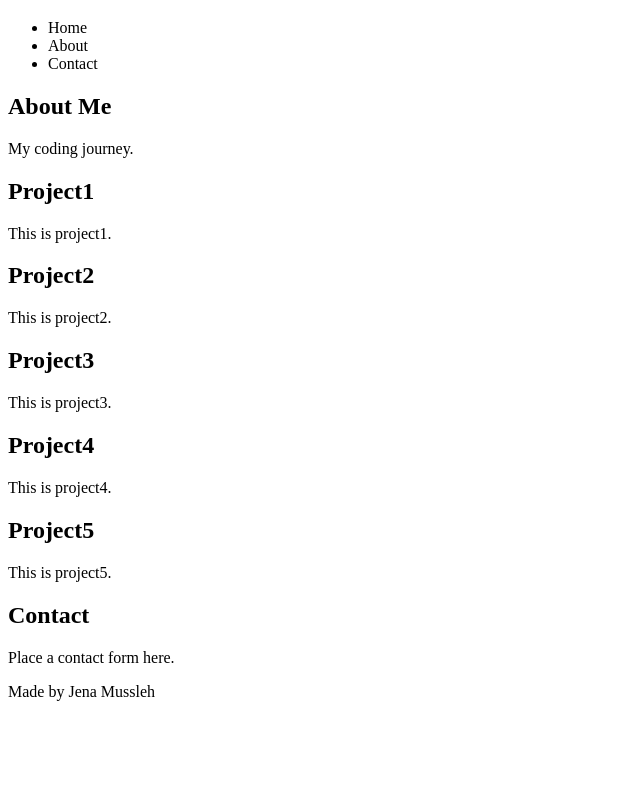
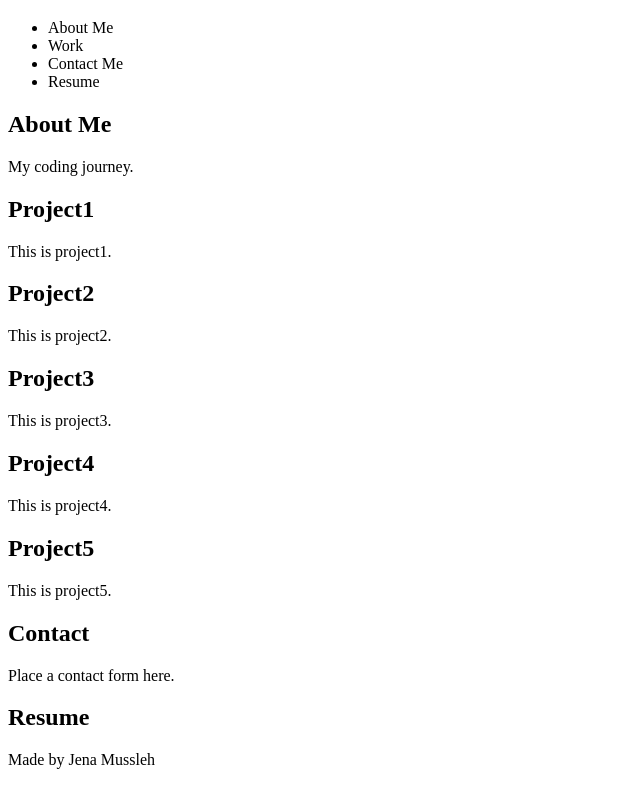
Before and after one commit to Jmussleh/My-professional-portfolio, a plain HTML site: page index.html in a window 1280 px wide. Shown: the part 61-846 px from the top of the page, without its empty margins (0-640 px from the left). Before the commit the page ends 800 px from the top, so only its background shows below. Drawn offline with Linux system fonts and the light colour scheme.

Commit message:
Added more headings and defined card classes

```diff
--- a/index.html
+++ b/index.html
@@ -1,7 +1,7 @@
 <!DOCTYPE html>
 <html lang="en">
 <head>
-    <link="stylesheet" href="styles.css">
+    <link="stylesheet" href="style.css">
     <meta charset="UTF-8">
     <meta http-equiv="X-UA-Compatible" content="IE=edge">
     <meta name="viewport" content="width=device-width, initial-scale=1.0">
@@ -14,35 +14,57 @@
 
     <nav>
         <ul>
-            <li>Home</li>
-            <li>About</li>
-            <li>Contact</li>
+            <li>About Me</li>
+            <li>Work</li>
+            <li>Contact Me</li>
+            <li>Resume</li>
         </ul>
     </nav>
 
     <body>
+
         <section>
         <h2>About Me</h2>
             <p>My coding journey.</p>
         </section>
 
         <section>
+            <article class="card1">
                 <h2>Project1</h2>
                     <p>This is project1.</p>
+            </article>
+
+            <article class="card2">
             <h2>Project2</h2>
                 <p>This is project2.</p>
+            </article>
+
+            <article class="card3">
                 <h2>Project3</h2>
                 <p>This is project3.</p>
+            </article>
+
+            <article class="card4">
              <h2>Project4</h2>
                 <p>This is project4.</p>
+            </article>
+
+            <article class="card5">
             <h2>Project5</h2>
                 <p>This is project5.</p>
+            </article>
+
         </section>
 
         <section>
         <h2>Contact</h2>
             <p>Place a contact form here.</p>
         </section>
+
+        <section>
+        <h2>Resume</h2>
+        </section>
+
     </body>
 
     <footer>
```
Lines whose indentation alone changed are shown as unchanged.
